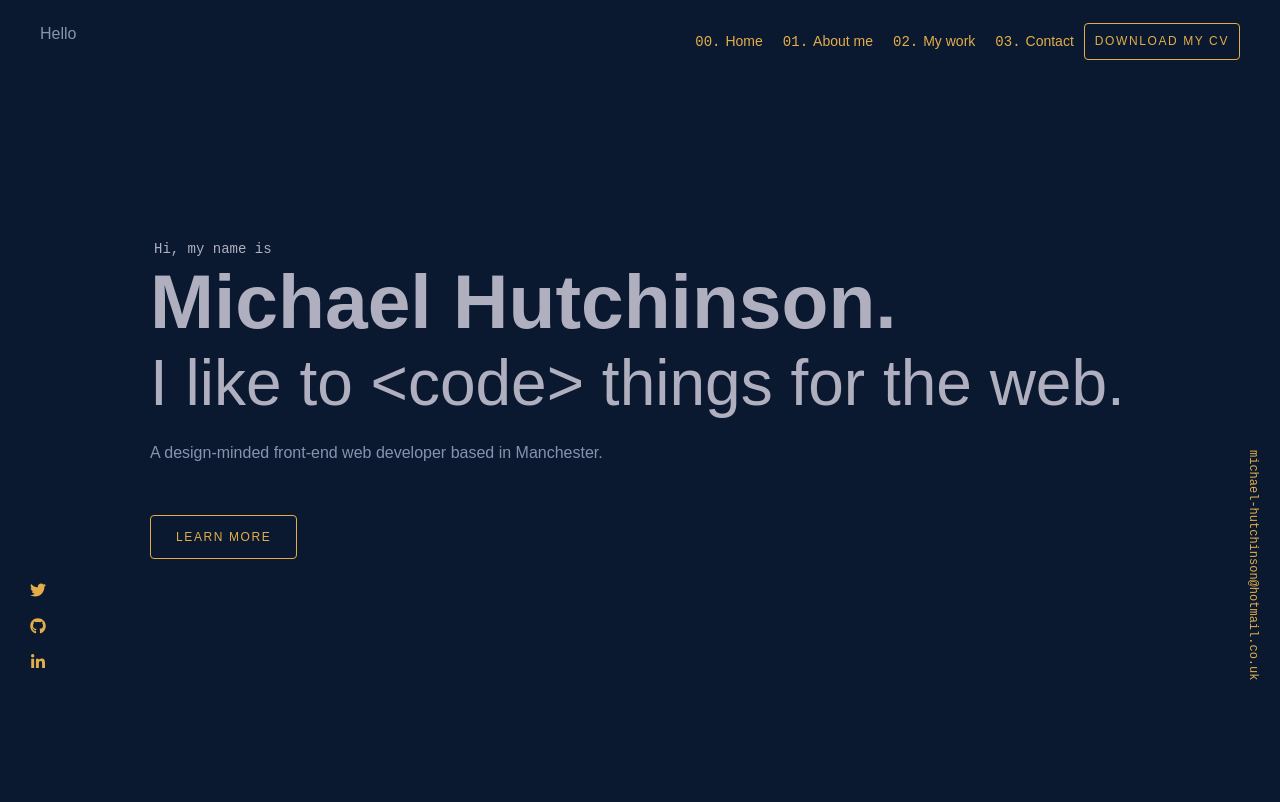
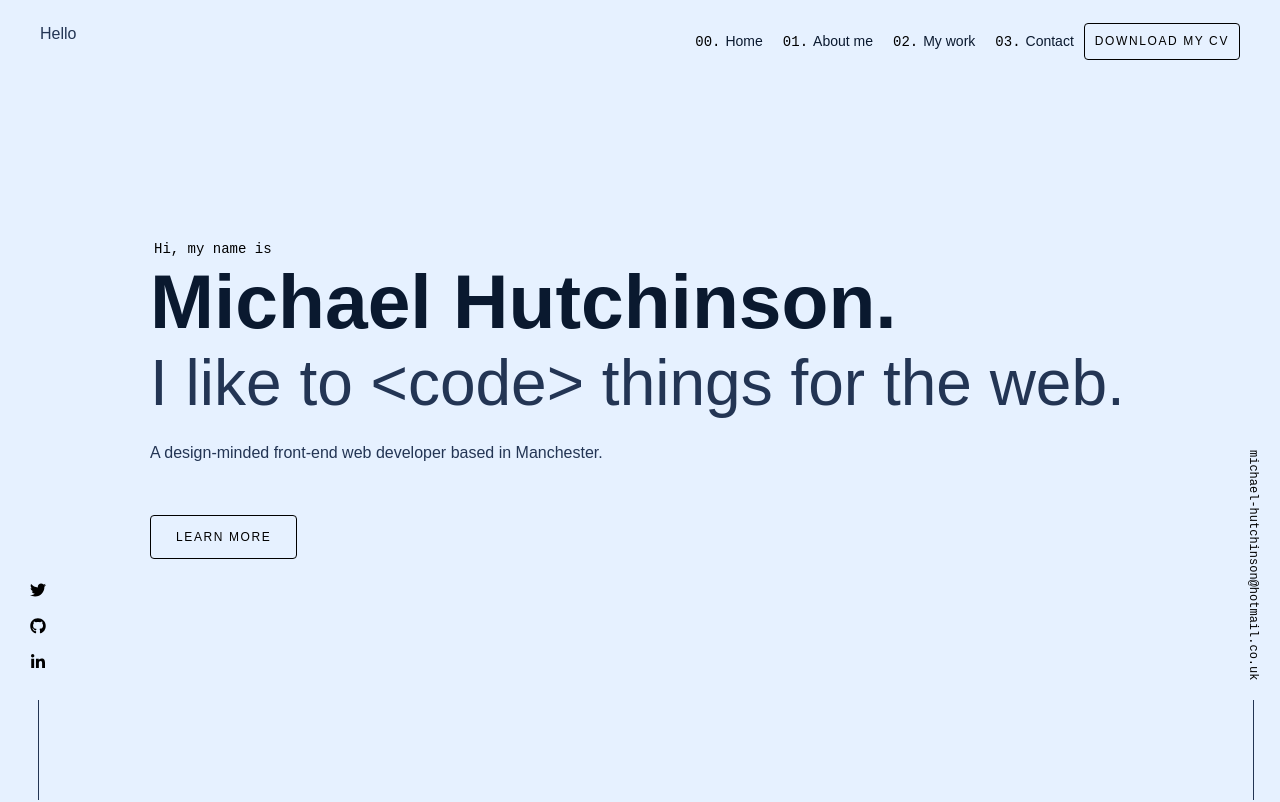
Before and after one commit to Michael-Hutchinson/portfolio-clone-ts, a React (Vite) app: page / in a window 1280 px wide. Shown: the top 802 px of the page. Built offline with nearby package versions, Linux system fonts and the light colour scheme.

Commit message:
feat: pass in themestate to main app

```diff
--- a/src/App.tsx
+++ b/src/App.tsx
@@ -1,5 +1,7 @@
-import GlobalStyle from 'App.styles';
-import React from 'react';
+import React, { ReactElement } from 'react';
+import { useContext } from 'react';
+import { ThemeProvider } from 'styled-components';
+import { ThemeContext } from 'utils/context';
 
 import About from './components/About/About';
 import Contact from './components/Contact/Contact';
@@ -8,10 +10,14 @@ import Header from './components/Header/Header';
 import Home from './components/Home/Home';
 import Email from './components/shared/Email/Email';
 import Work from './components/Work/Work';
+import GlobalStyle from './styles/globalStyles';
+import { darkTheme, lightTheme } from './styles/theme';
 
-const App: React.FunctionComponent = () => {
+const App = (): ReactElement => {
+  const themeState = useContext(ThemeContext);
+  const themeMode = themeState.theme === 'light' ? lightTheme : darkTheme;
   return (
-    <div className="App">
+    <ThemeProvider theme={themeMode}>
       <GlobalStyle />
       <Header />
       <main>
@@ -22,7 +28,7 @@ const App: React.FunctionComponent = () => {
         <Contact />
         <Footer />
       </main>
-    </div>
+    </ThemeProvider>
   );
 };
 
```
